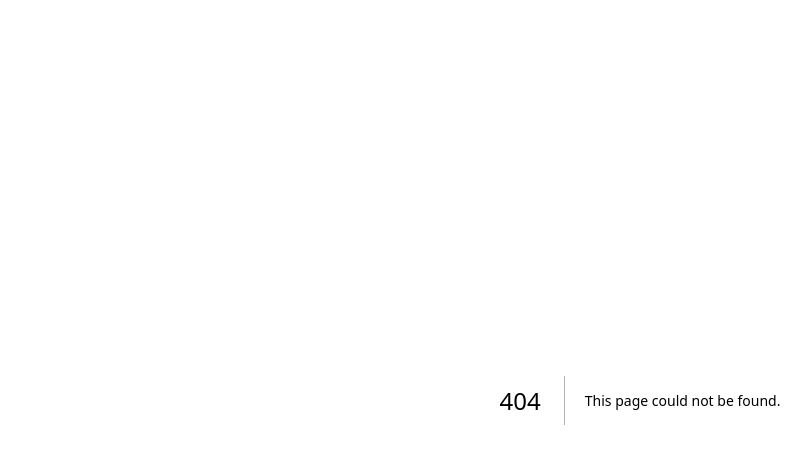
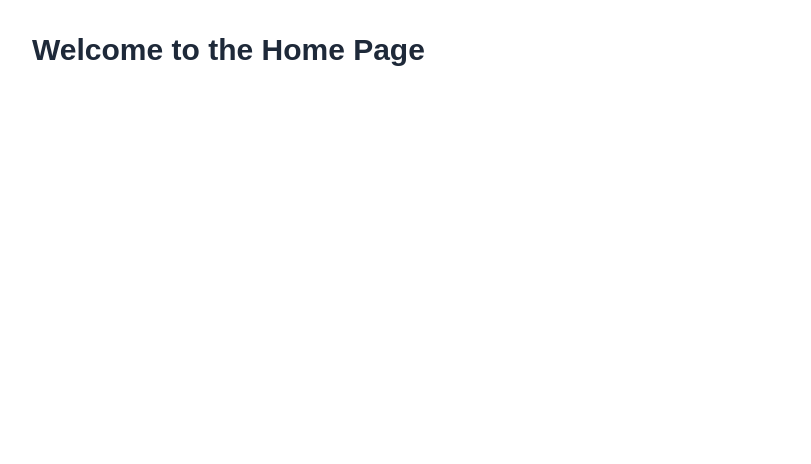
Before and after one commit to NdumisoTyam/alx-project-0x02-setup, a Next.js app in the folder alx-project-0x02/: page /home in a window 1280 px wide. Before the commit this address had no page. Shown: the top 464 px of the page, without its empty margins (0-811 px from the left). Built offline with nearby package versions, Linux system fonts and the light colour scheme.

Commit message:
Create home.tsx

```diff
--- /dev/null
+++ b/alx-project-0x02/pages/home.tsx
@@ -0,0 +1,7 @@
+export default function HomePage() {
+  return (
+    <div className="min-h-screen bg-white p-8">
+      <h1 className="text-3xl font-bold text-gray-800">Welcome to the Home Page</h1>
+    </div>
+  );
+}
```
